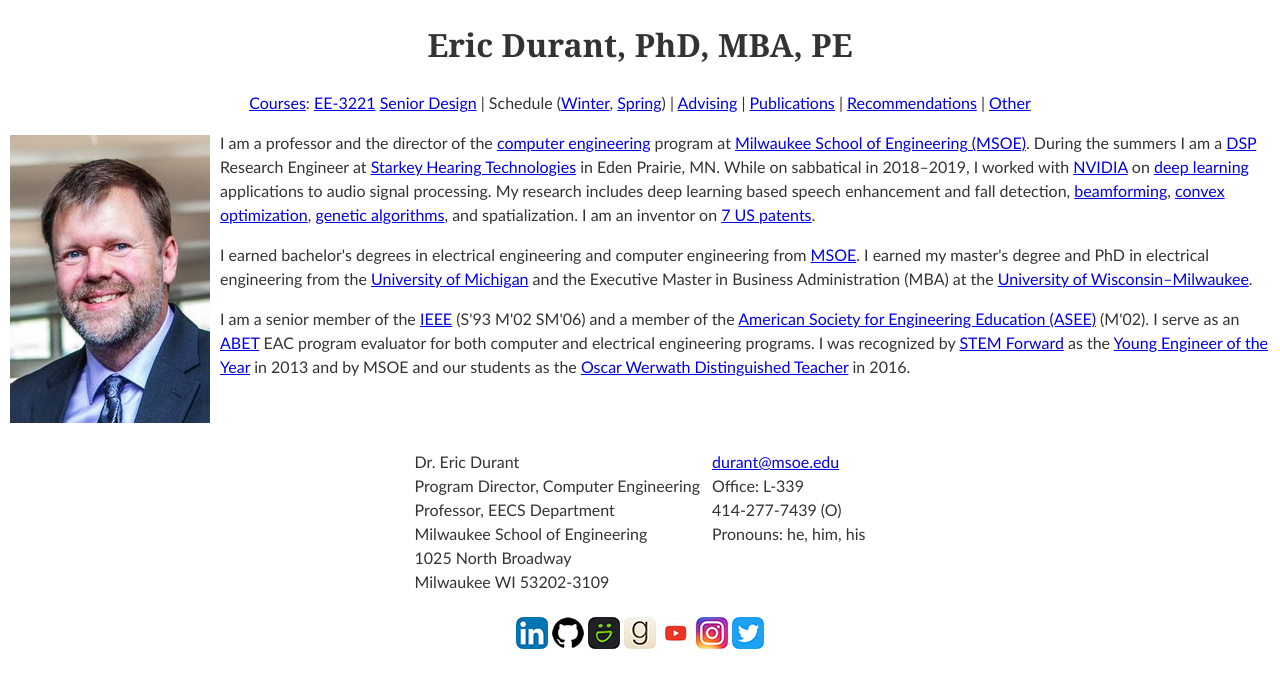
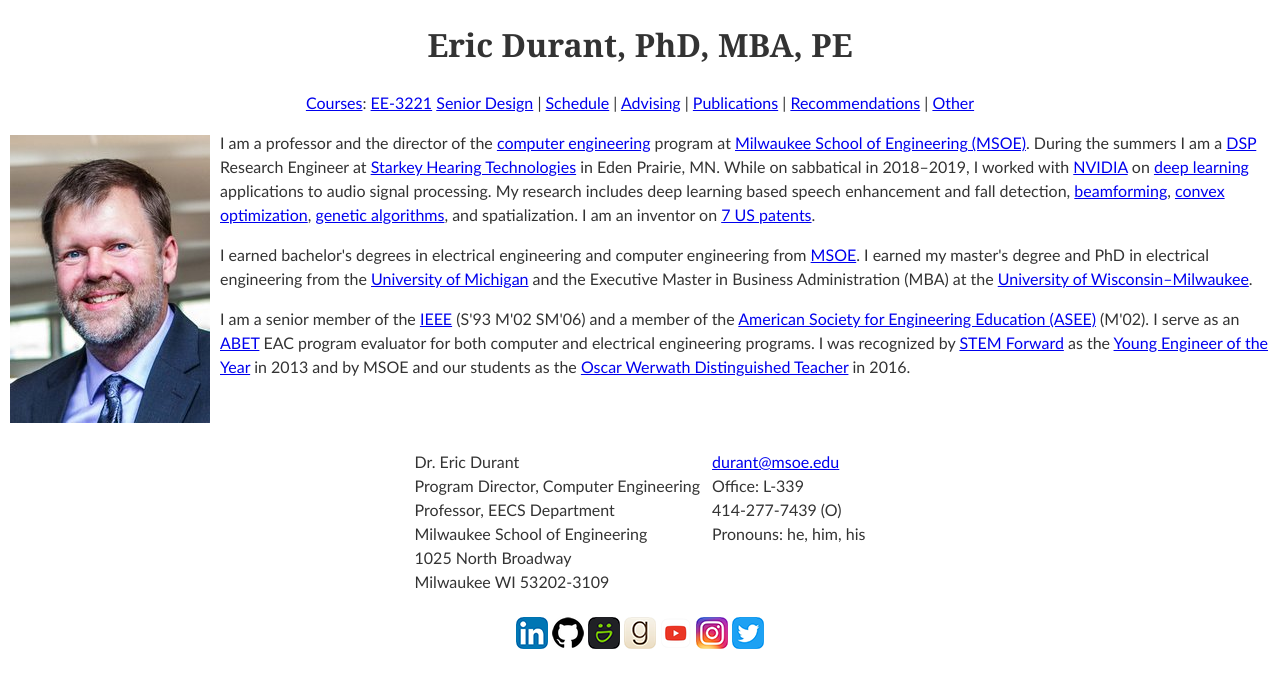
Before and after one commit to edurant/edurant.github.io, a Jekyll site: the page built from index.html, in a window 1280 px wide. Shown: the top 688 px of the page. Built offline with Jekyll 4.4.1, drawn with Linux system fonts in a browser that asks for light colours.

Commit message:
homepage: remove old schedule

```diff
--- a/index.html
+++ b/index.html
@@ -16,7 +16,7 @@
 
 <div align="center">
     <p><a href="courses/">Courses</a>: <a href="courses/ee3221/">EE-3221</a> <a href="https://gitlab.com/msoe.edu/eecs/seniordesign/ce/wikis/">Senior Design</a>
-    | Schedule (<a href="sched/w2122.html">Winter</a>, <a href="sched/s22.html">Spring</a>)
+    | <a href="sched/s22.html">Schedule</a>
     | <a href="advising/">Advising</a>
     | <a href="https://scholar.google.com/citations?user=FSlPi_wAAAAJ">Publications</a>
     | <a href="rec.html">Recommendations</a>
```
